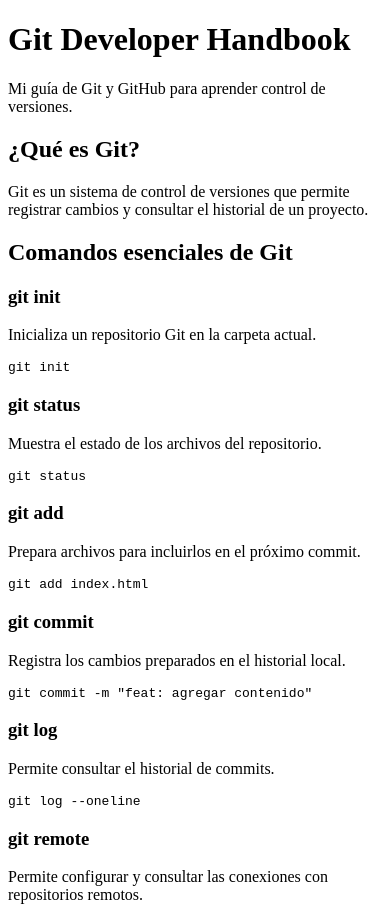
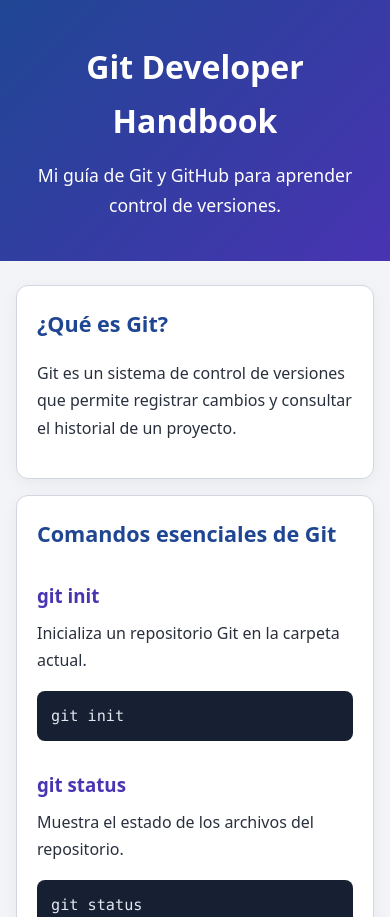
Before and after one commit to ozkr464-beep/henry-git-handbook, a plain HTML site: page index.html in a window 390 px wide. Shown: the top 917 px of the page. Drawn offline with Linux system fonts and the light colour scheme.

Commit message:
style: agregar diseño responsive a la guia Git

```diff
--- a/index.html
+++ b/index.html
@@ -7,7 +7,7 @@
     <meta name="viewport" content="width=device-width, initial-scale=1.0">
     <meta name="description"
           content="Guía de comandos esenciales de Git y GitHub para desarrolladores principiantes.">
-
+<link rel="stylesheet" href="./styles.css">
     <title>Git Developer Handbook</title>
 </head>
 
--- /dev/null
+++ b/styles.css
@@ -0,0 +1,142 @@
+
+/* ========================================
+   GIT DEVELOPER HANDBOOK
+   Soy Henry — Homework L3
+   ======================================== */
+
+* {
+    box-sizing: border-box;
+}
+
+:root {
+    --color-primario: hsl(220, 65%, 35%);
+    --color-secundario: hsl(250, 55%, 45%);
+    --color-fondo: hsl(220, 25%, 96%);
+    --color-texto: hsl(220, 20%, 20%);
+    --color-blanco: #ffffff;
+    --color-codigo: #172033;
+    --color-borde: hsl(220, 20%, 85%);
+}
+
+body {
+    margin: 0;
+    background-color: var(--color-fondo);
+    color: var(--color-texto);
+    font-family: system-ui, -apple-system, "Segoe UI", sans-serif;
+    line-height: 1.7;
+}
+
+/* ENCABEZADO */
+
+header {
+    background: linear-gradient(
+        135deg,
+        var(--color-primario),
+        var(--color-secundario)
+    );
+    color: var(--color-blanco);
+    text-align: center;
+    padding: 64px 20px;
+}
+
+header h1 {
+    font-size: clamp(2rem, 5vw, 3rem);
+    margin: 0 0 12px;
+}
+
+header p {
+    margin: 0;
+    font-size: 1.1rem;
+}
+
+/* CONTENIDO PRINCIPAL */
+
+main {
+    width: min(100% - 32px, 900px);
+    margin: 40px auto;
+
+    display: flex;
+    flex-direction: column;
+    gap: 24px;
+}
+
+/* SECCIONES */
+
+section {
+    background-color: var(--color-blanco);
+    border: 1px solid var(--color-borde);
+    border-radius: 12px;
+    padding: 28px;
+
+    box-shadow: 0 4px 16px rgba(0, 0, 0, 0.05);
+}
+
+section h2 {
+    margin-top: 0;
+    color: var(--color-primario);
+    font-size: 1.6rem;
+}
+
+section h3 {
+    margin-top: 28px;
+    margin-bottom: 8px;
+    color: var(--color-secundario);
+}
+
+section p {
+    margin-top: 0;
+}
+
+/* BLOQUES DE COMANDOS */
+
+pre {
+    background-color: var(--color-codigo);
+    color: #e2e8f0;
+    padding: 16px 20px;
+    border-radius: 8px;
+    overflow-x: auto;
+    line-height: 1.5;
+}
+
+code {
+    font-family: Consolas, "Courier New", monospace;
+    font-size: 0.95rem;
+}
+
+/* PIE DE PÁGINA */
+
+footer {
+    text-align: center;
+    background-color: var(--color-codigo);
+    color: var(--color-blanco);
+    padding: 24px 16px;
+}
+
+footer p {
+    margin: 0;
+}
+
+/* DISEÑO RESPONSIVE */
+
+@media (max-width: 600px) {
+    header {
+        padding: 40px 16px;
+    }
+
+    main {
+        margin: 24px auto;
+        gap: 16px;
+    }
+
+    section {
+        padding: 20px;
+    }
+
+    section h2 {
+        font-size: 1.35rem;
+    }
+
+    pre {
+        padding: 14px;
+    }
+}
```
